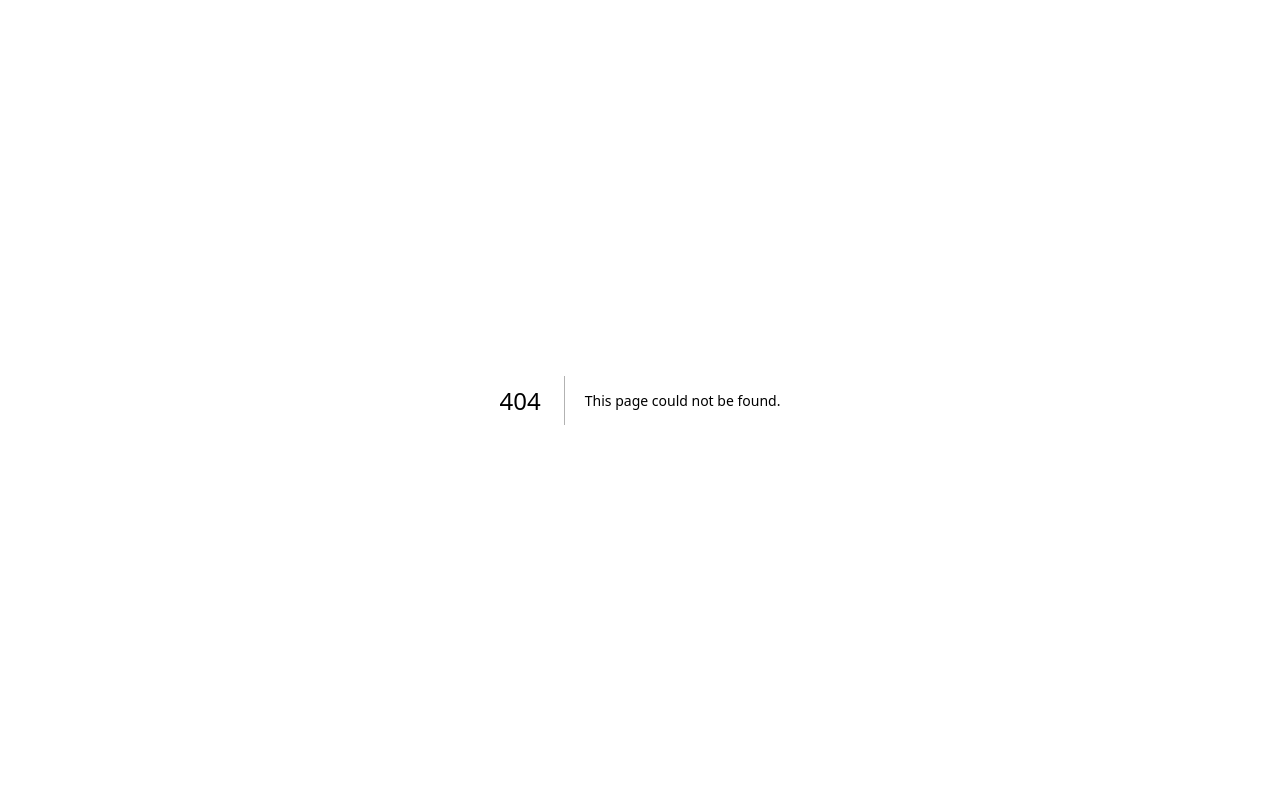
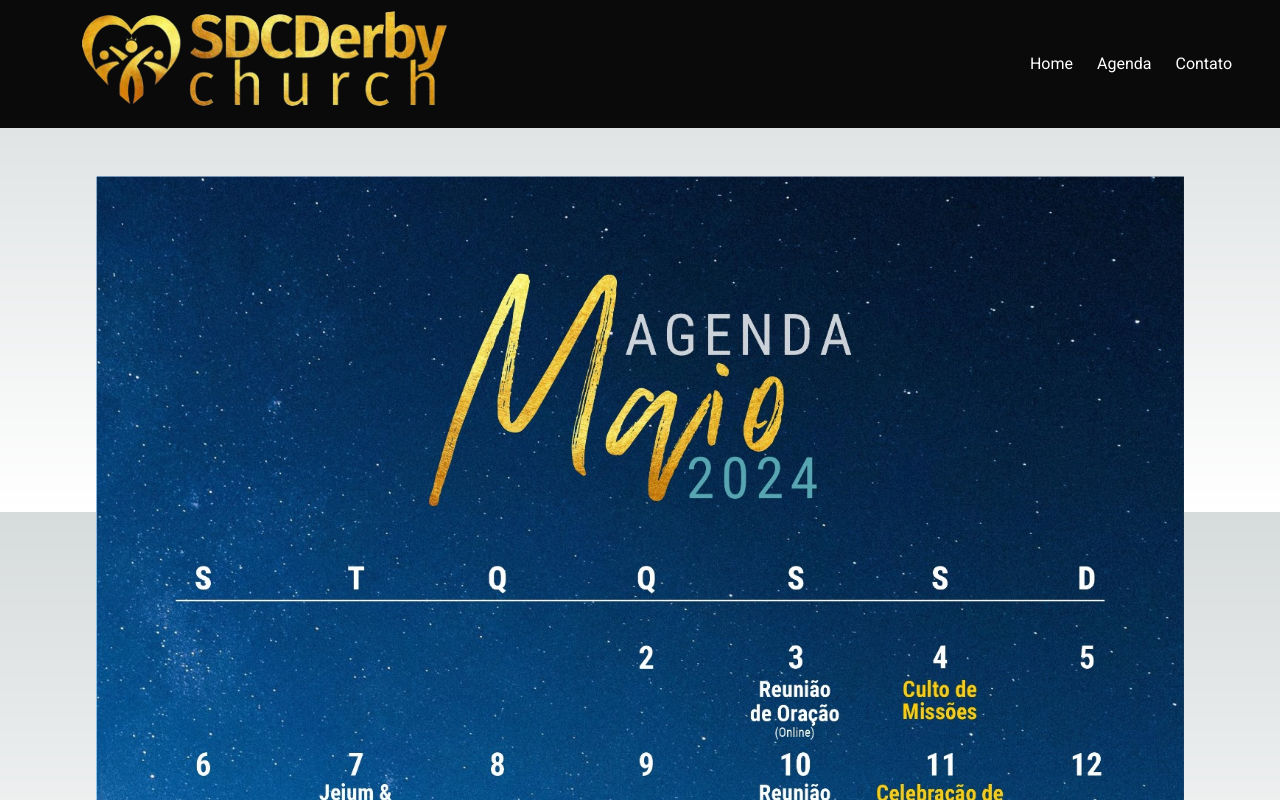
Before and after one commit to GiovanniCrabi/sdc-derby, a Next.js app: page /agenda in a window 1280 px wide. Before the commit this address had no page. Shown: the top 800 px of the page. Built offline with nearby package versions, Linux system fonts and the light colour scheme.

Commit message:
agenda page created

```diff
--- /dev/null
+++ b/src/app/agenda/page.tsx
@@ -0,0 +1,18 @@
+import { Header } from "@/components/header";
+import Image from "next/image";
+
+import AgendaPhoto from "../../../public/agenda.jpeg";
+
+export const metadata = {
+  title: "Impacta Devops",
+};
+
+export default function Agenda() {
+  return (
+    <div className="flex justify-center items-center h-full w-full">
+      <div className="px-6 md:px-24 py-12 h-96">
+        <Image alt="agenda-mes" src={AgendaPhoto} />
+      </div>
+    </div>
+  );
+}
--- a/src/app/layout.tsx
+++ b/src/app/layout.tsx
@@ -3,6 +3,7 @@ import { Inter, Roboto } from "next/font/google";
 import "./globals.css";
 
 import { AosInitializer } from "@/components/aosInitializer";
+import { Header } from "@/components/header";
 
 const roboto = Roboto({
   subsets: ["cyrillic"],
@@ -23,6 +24,8 @@ export default function RootLayout({
   return (
     <html lang="en">
       <body className={roboto.className}>
+        <Header />
+
         <AosInitializer />
         {children}
       </body>
--- a/src/app/page.tsx
+++ b/src/app/page.tsx
@@ -13,8 +13,6 @@ import { MdLocationOn } from "react-icons/md";
 export default function Home() {
   return (
     <main className="flex flex-col items-center justify-between">
-      <Header />
-
       <HomeSection />
 
       <AboutUs />
--- a/src/components/eventSection.tsx
+++ b/src/components/eventSection.tsx
@@ -6,6 +6,7 @@ import biblia from "../../public/estudobiblico.webp";
 import oração from "../../public/oracao.webp";
 
 import Img from "../../public/image1.jpg";
+import Link from "next/link";
 
 export const EventSection = () => {
   return (
@@ -34,7 +35,7 @@ export const EventSection = () => {
 
           <Image
             data-aos="zoom-in-right"
-            className="flex md:hidden h-80"
+            className="flex md:hidden h-80 rounded-md"
             alt="consagração-image"
             src={consagração}
             width={420}
@@ -53,7 +54,7 @@ export const EventSection = () => {
           </div>
 
           <Image
-            className="h-80 md:h-96"
+            className="h-80 md:h-96 rounded-md md:rounded-none"
             data-aos="zoom-in-right"
             alt="oração-image"
             src={oração}
@@ -82,7 +83,7 @@ export const EventSection = () => {
 
           <Image
             data-aos="zoom-in-right"
-            className="flex md:hidden h-80"
+            className="flex md:hidden h-80 rounded-md"
             alt="estudo-biblico"
             src={biblia}
             width={420}
@@ -96,7 +97,12 @@ export const EventSection = () => {
             <h1 className="text-lg font-bold uppercase text-yellow-600">
               Culto todos os sábados
             </h1>
-            <p>(Confira nossa agenda)</p>
+            <Link
+              href="#"
+              className="mt-2 hover:underline ease-in duration-300"
+            >
+              (Confira nossa agenda)
+            </Link>
             <p className="mt-4">
               Junte-se a nós para um culto especial nesta sexta-feira! Venha
               experimentar uma noite de louvor, oração e inspiração. Todos são
@@ -106,7 +112,7 @@ export const EventSection = () => {
           </div>
           <Image
             data-aos="zoom-in-right"
-            className="h-80 md:h-96"
+            className="h-80 md:h-96 rounded-md md:rounded-none"
             alt="image"
             src={culto}
             width={420}
--- a/src/components/header.tsx
+++ b/src/components/header.tsx
@@ -2,17 +2,35 @@
 import Image from "next/image";
 import Link from "next/link";
 import Logo from "../../public/subImage.png";
-import { useState } from "react";
+import { useState, useEffect } from "react";
 
 export const Header = () => {
   const [isMenuOpen, setIsMenuOpen] = useState(false);
+  const [isScrolled, setIsScrolled] = useState(false);
 
   const toggleMenu = () => {
     setIsMenuOpen(!isMenuOpen);
   };
 
+  useEffect(() => {
+    const handleScroll = () => {
+      setIsScrolled(window.pageYOffset > 0);
+    };
+
+    window.addEventListener("scroll", handleScroll);
+
+    return () => {
+      window.removeEventListener("scroll", handleScroll);
+    };
+  }, []);
+
   return (
-    <header className="w-full flex items-center justify-between bg-neutral-900 h-32 px-4 md:px-12">
+    <header
+      className={`w-full flex items-center justify-between bg-neutral-950 h-20 md:h-32 px-4 md:px-12 sticky top-0 left-0 right-0 z-50 ${
+        isScrolled ? "backdrop-filter backdrop-blur-sm bg-opacity-80" : ""
+      }`}
+    >
+      <div className="flex items-center">
         <Link href="#" className="text-white">
           <Image
             src={Logo}
@@ -22,26 +40,36 @@ export const Header = () => {
             className="w-auto h-auto max-w-full max-h-full"
           />
         </Link>
+      </div>
       <nav className="hidden md:block">
-        <ul className="flex gap-6">
+        <ul className="flex gap-6 items-center h-full">
           <li>
-            <Link href="#" className="text-white hover:text-gray-300">
+            <Link
+              href="/"
+              className="text-white hover:text-gray-300 h-full flex items-center relative after:content-[''] after:absolute after:left-0 after:bottom-0 after:w-0 hover:after:w-full after:h-0.5 after:bg-white after:transition-all after:duration-300"
+            >
               Home
             </Link>
           </li>
           <li>
-            <Link href="#" className="text-white hover:text-gray-300">
+            <Link
+              href="/agenda"
+              className="text-white hover:text-gray-300 h-full flex items-center relative after:content-[''] after:absolute after:left-0 after:bottom-0 after:w-0 hover:after:w-full after:h-0.5 after:bg-white after:transition-all after:duration-300"
+            >
               Agenda
             </Link>
           </li>
           <li>
-            <Link href="#" className="text-white hover:text-gray-300">
+            <Link
+              href="#"
+              className="text-white hover:text-gray-300 h-full flex items-center relative after:content-[''] after:absolute after:left-0 after:bottom-0 after:w-0 hover:after:w-full after:h-0.5 after:bg-white after:transition-all after:duration-300"
+            >
               Contato
             </Link>
           </li>
         </ul>
       </nav>
-      <div className="md:hidden relative">
+      <div className="md:hidden flex items-center ml-auto">
         <button
           className="text-white hover:text-gray-300 focus:outline-none"
           onClick={toggleMenu}
@@ -79,28 +107,36 @@ export const Header = () => {
           )}
         </button>
         {isMenuOpen && (
-          <div className="md:hidden fixed top-28 w-full left-0 bg-neutral-900 z-50 overflow-hidden">
-            <ul className="flex flex-col p-4">
+          <div
+            className={`md:hidden fixed top-20 w-full left-0 bg-neutral-950 z-50 overflow-hidden ${
+              isScrolled ? "backdrop-filter backdrop-blur-sm bg-opacity-80" : ""
+            }`}
+          >
+            <ul
+              className={`flex flex-col p-4 transition-transform duration-300 transform ${
+                isMenuOpen ? "translate-y-0" : "translate-y-full"
+              }`}
+            >
               <li>
                 <Link
-                  href="#"
-                  className="text-white hover:text-gray-300 block px-3 py-2"
+                  href="/"
+                  className="text-white hover:text-gray-300 block px-3 py-2 relative after:content-[''] after:absolute after:left-0 after:bottom-0 after:w-0 hover:after:w-auto after:h-0.5 after:bg-white after:transition-all after:duration-300"
                 >
                   Home
                 </Link>
               </li>
               <li>
                 <Link
-                  href="#"
-                  className="text-white hover:text-gray-300 block px-3 py-2"
+                  href="/agenda"
+                  className="text-white hover:text-gray-300 block px-3 py-2 relative after:content-[''] after:absolute after:left-0 after:bottom-0 after:w-0 hover:after:w-auto after:h-0.5 after:bg-white after:transition-all after:duration-300"
                 >
-                  Sobre
+                  Agenda
                 </Link>
               </li>
               <li>
                 <Link
                   href="#"
-                  className="text-white hover:text-gray-300 block px-3 py-2"
+                  className="text-white hover:text-gray-300 block px-3 py-2 relative after:content-[''] after:absolute after:left-0 after:bottom-0 after:w-0 hover:after:w-auto after:h-0.5 after:bg-white after:transition-all after:duration-300"
                 >
                   Contato
                 </Link>
```
Also changed, not shown: public/agenda.jpeg (added). Lines whose indentation alone changed are shown as unchanged.
